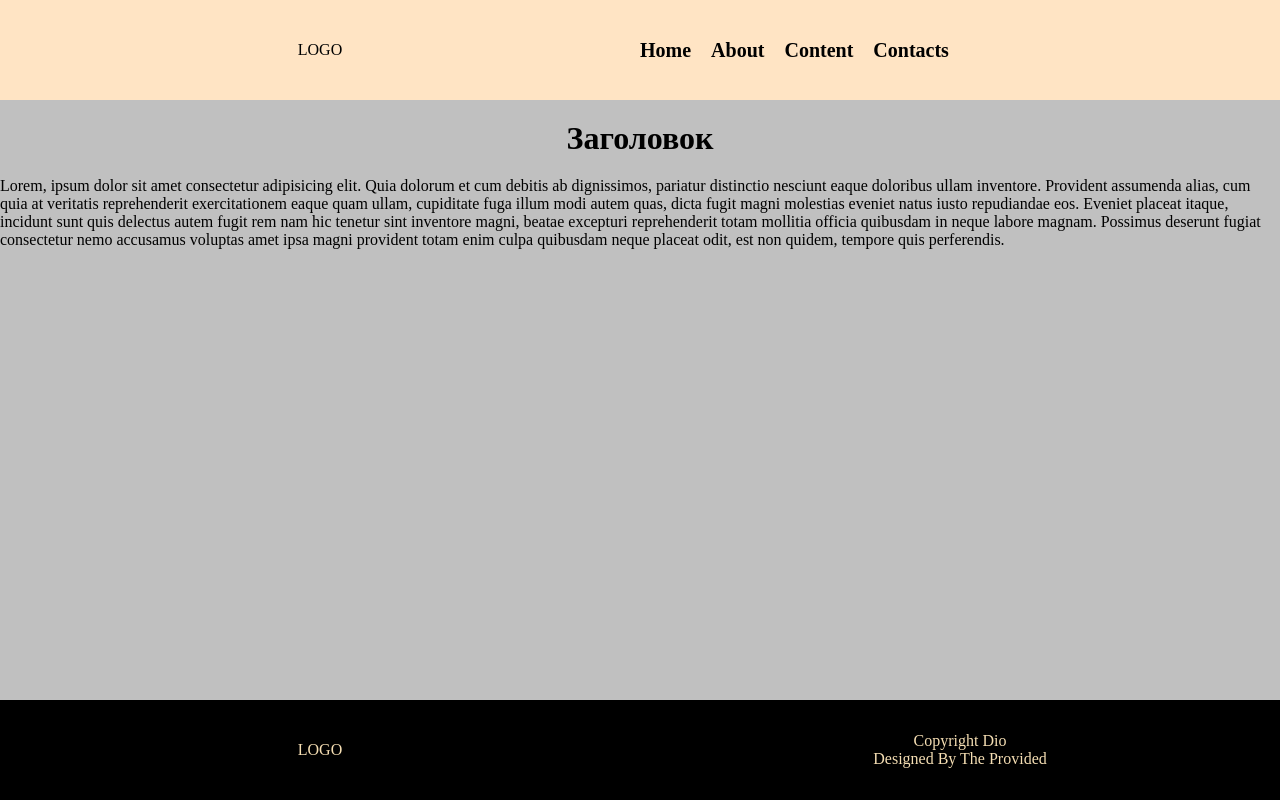
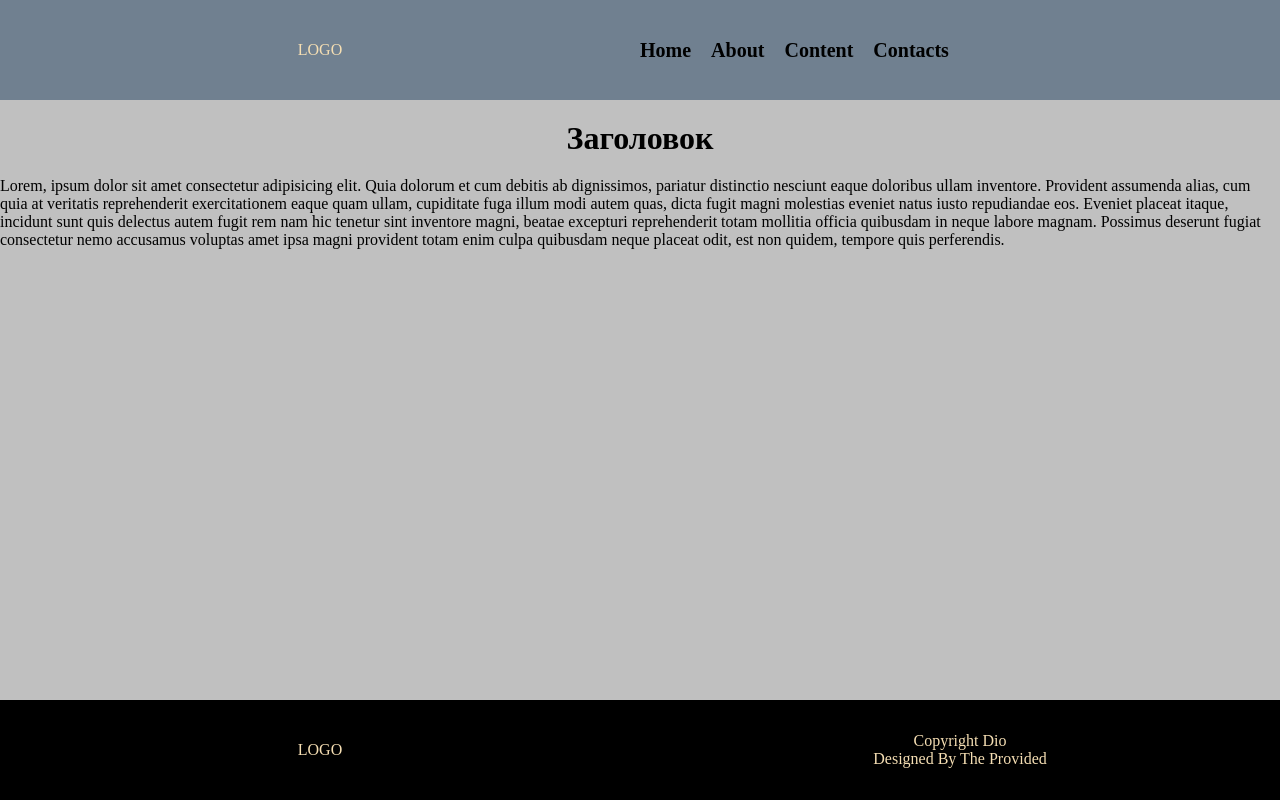
Before and after one commit to Floyd-88/git, a Vue app: page / in a window 1280 px wide. Built offline with nearby package versions, Linux system fonts and the light colour scheme.

Commit message:
create element vue header

```diff
--- a/src/App.vue
+++ b/src/App.vue
@@ -1,17 +1,12 @@
 <script setup>
 import FooterElement from './Components/FooterElement.vue';
+import HeaderElement from './Components/HeaderElement.vue';
+
 </script>
 
 <template>
-  <header>
-    <div class="logo">LOGO</div>
-    <ul>
-      <li>Home</li>
-      <li>About</li>
-      <li>Content</li>
-      <li>Contacts</li>
-    </ul>
-  </header>
+  <HeaderElement/>
+
   <main>
     <h1>Заголовок</h1>
     <div>
@@ -24,26 +19,6 @@ import FooterElement from './Components/FooterElement.vue';
 </template>
 
 <style scoped>
-header {
-  display: flex;
-  flex-direction: row;
-  align-items: center;
-  height: 100px;
-  flex: 0 0 auto;
-  background-color: bisque;
-}
-
-ul {
-  flex: 1;
-  display: flex;
-  list-style-type: none;
-  font-size: 20px;
-  font-weight: 600;
-}
-ul > li {
-  padding-right: 20px;
-}
-
 main {
   flex: 1 0 auto;
   background-color: silver
--- /dev/null
+++ b/src/Components/HeaderElement.vue
@@ -0,0 +1,34 @@
+<template>
+      <header>
+    <div class="logo"><a href="#">LOGO</a></div>
+    <ul>
+      <li>Home</li>
+      <li>About</li>
+      <li>Content</li>
+      <li>Contacts</li>
+    </ul>
+  </header>
+</template>
+
+<style scoped>
+
+header {
+  display: flex;
+  flex-direction: row;
+  align-items: center;
+  height: 100px;
+  flex: 0 0 auto;
+  background-color:slategrey
+}
+
+ul {
+  flex: 1;
+  display: flex;
+  list-style-type: none;
+  font-size: 20px;
+  font-weight: 600;
+}
+ul > li {
+  padding-right: 20px;
+}
+</style>
```
